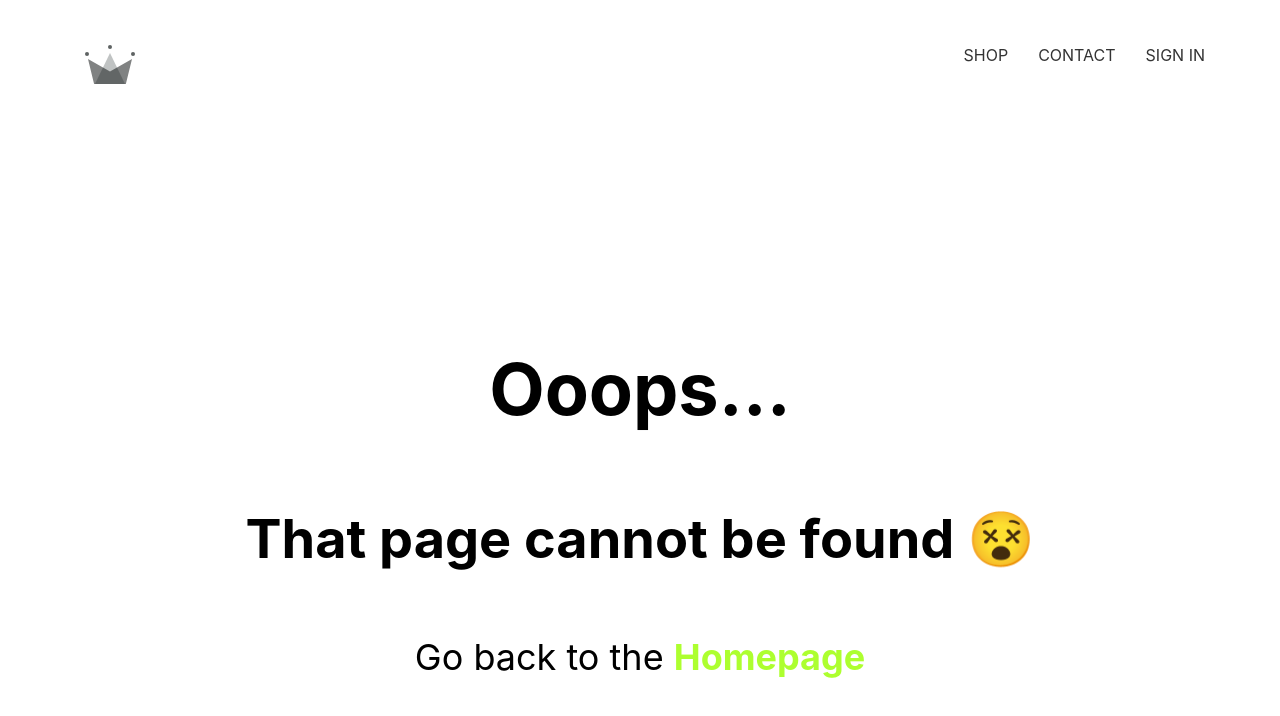
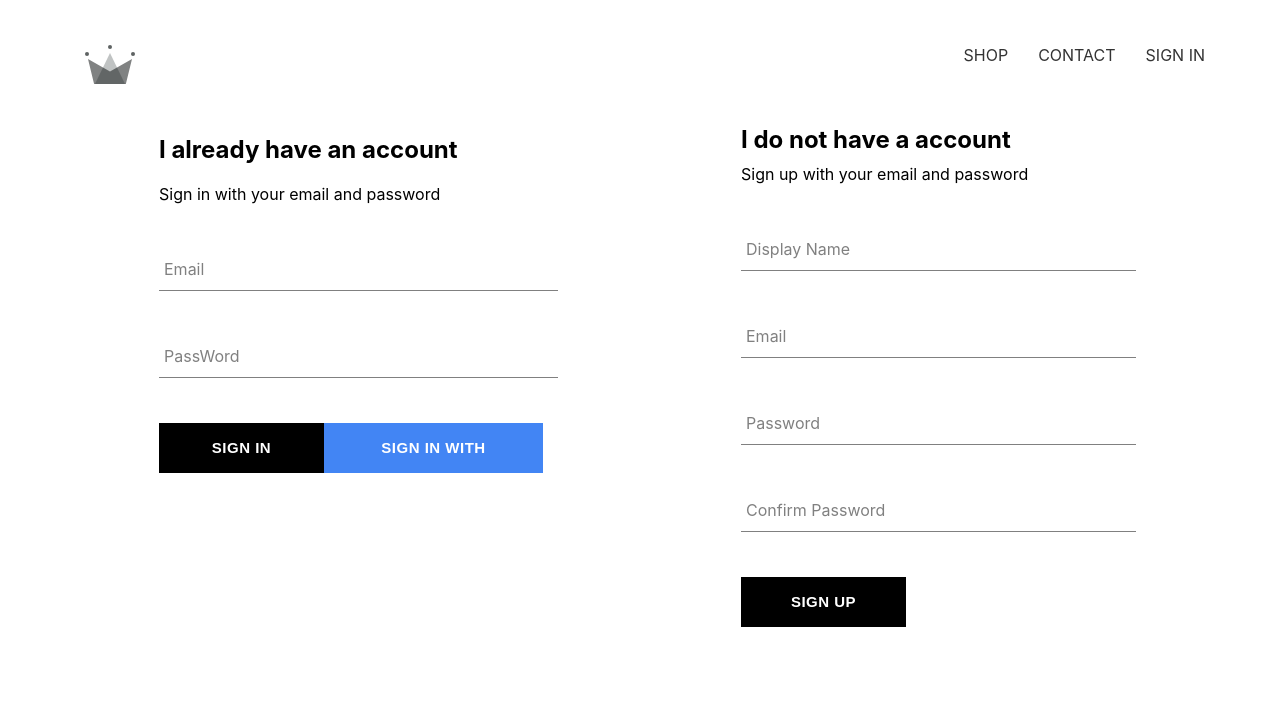
Before and after one commit to HbiHieu/Ecommerce_Shop, a React (Create React App) app: page /signInAndSignUp in a window 1280 px wide. Shown: the top 716 px of the page. Built offline with nearby package versions, Linux system fonts and the light colour scheme; no server answers.

Commit message:
create component SignUp , add feature SignUp and SignIn with email and password

```diff
--- a/src/App.js
+++ b/src/App.js
@@ -6,10 +6,10 @@ import ShopPage from "./pages/ShopPage/ShopPage.component";
 import Homepage from "./pages/HomePage/homepage.component";
 import NoMatch from "./components/Page404/NoMatch.component";
 import Header from './layout/Header/Header';
-import SignIn from './components/SignIn/SignIn.component';
 
 import { auth , handleAddUserToDB } from './firebase/firebase.util';
 import { onAuthStateChanged } from 'firebase/auth';
+import SignInAndSignUp from './pages/SignIn-SignUp/SignInAndSignUp';
 
 function App() {
 
@@ -41,7 +41,7 @@ function App() {
       </Route>
       <Route path="/shop" element={<ShopPage/>}>
       </Route>
-      <Route path="/signIn" element={<SignIn/>}>
+      <Route path="/signInAndSignUp" element={<SignInAndSignUp/>}>
       </Route>
       <Route path="*" element={<NoMatch />}>
       </Route>
--- a/src/components/SignIn/SignIn.component.jsx
+++ b/src/components/SignIn/SignIn.component.jsx
@@ -4,7 +4,8 @@ import "./SignIn.styles.scss";
 
 import FormInput from "../FormInput/FormInput.component";
 import Button from "../Button/Button.component";
-import { signInWithGoogle } from '../../firebase/firebase.util'
+import { signInWithGoogle , auth } from '../../firebase/firebase.util'
+import { signInWithEmailAndPassword } from 'firebase/auth'
 
 class SignIn extends React.Component {
   constructor() {
@@ -22,12 +23,18 @@ class SignIn extends React.Component {
     });
   };
 
-  handleSubmit = (event) => {
+  handleSubmit = async (event) => {
     event.preventDefault();
-    this.setState({
-      email: "",
-      passWord: "",
-    });
+    const { email , passWord } = this.state ;
+    try {
+      await signInWithEmailAndPassword(auth,email,passWord)
+      this.setState({
+        email: "",
+        passWord: "",
+      });
+    } catch (error) {
+      console.log(error.message) ;
+    }
   };
 
   render() {
--- /dev/null
+++ b/src/components/SignUp/SignUp.component.jsx
@@ -0,0 +1,98 @@
+import React from "react";
+
+import FormInput from "../FormInput/FormInput.component";
+import Button from "../Button/Button.component";
+
+import { auth, handleAddUserToDB } from "../../firebase/firebase.util";
+import { createUserWithEmailAndPassword } from "firebase/auth";
+
+import "./SignUp.styles.scss";
+
+class SignUp extends React.Component {
+  constructor() {
+    super();
+
+    this.state = {
+      displayName: "",
+      email: "",
+      password: "",
+      confirmPassword: "",
+    };
+  }
+
+  handleSubmit = async (event) => {
+    event.preventDefault();
+
+    const { displayName, email, password, confirmPassword } = this.state;
+
+    if (password !== confirmPassword) {
+      alert("passwords don't match");
+      return;
+    }
+    try {
+      const userCredential = await createUserWithEmailAndPassword(
+        auth,
+        email,
+        password
+      );
+      const user = userCredential.user;
+      user.displayName = displayName;
+      handleAddUserToDB(user);
+    } catch (error) {
+        console.log( error.message)
+    }
+  };
+
+  handleChange = (event) => {
+    const { name, value } = event.target;
+
+    this.setState({ [name]: value });
+  };
+
+  render() {
+    const { displayName, email, password, confirmPassword } = this.state;
+    return (
+      <div className="sign-up">
+        <h2 className="title">I do not have a account</h2>
+        <span>Sign up with your email and password</span>
+        <form className="sign-up-form" onSubmit={this.handleSubmit}>
+          <FormInput
+            type="text"
+            name="displayName"
+            value={displayName}
+            onChange={this.handleChange}
+            label="Display Name"
+            required
+          />
+          <FormInput
+            type="email"
+            name="email"
+            value={email}
+            onChange={this.handleChange}
+            label="Email"
+            required
+          />
+          <FormInput
+            type="password"
+            name="password"
+            value={password}
+            onChange={this.handleChange}
+            label="Password"
+            required
+          />
+          <FormInput
+            type="password"
+            name="confirmPassword"
+            value={confirmPassword}
+            onChange={this.handleChange}
+            label="Confirm Password"
+            required
+          />
+          <Button type="submit">SIGN UP</Button>
+        </form>
+      </div>
+    );
+  }
+}
+
+export default SignUp;
--- /dev/null
+++ b/src/components/SignUp/SignUp.styles.scss
@@ -0,0 +1,9 @@
+.sign-up {
+    display: flex;
+    flex-direction: column;
+    width: 380px;
+
+    .title {
+      margin: 10px 0;
+    }
+  }
--- a/src/layout/Header/Header.jsx
+++ b/src/layout/Header/Header.jsx
@@ -35,7 +35,7 @@ const Header = ({isLogin}) => {
         onClick={ handleSignOut }
         >SIGN OUT</div>
         :
-        <Link className='option' to='signIn'>SIGN IN</Link>
+        <Link className='option' to='/signInAndSignUp'>SIGN IN</Link>
       }
     </div>
   </div>
--- a/src/pages/SignIn-SignUp/SignInAndSignUp.jsx
+++ b/src/pages/SignIn-SignUp/SignInAndSignUp.jsx
@@ -1,10 +1,14 @@
 import React from 'react'
 import SignIn from '../../components/SignIn/SignIn.component'
+import SignUp from '../../components/SignUp/SignUp.component'
+
+import './SignInAndSignUp.styles.scss'
 
 export default function SignInAndSignUp() {
   return (
     <div className='sign-in-and-sign-up'>
         <SignIn/>
+        <SignUp/>
     </div>
   )
 }
--- a/src/pages/SignIn-SignUp/SignInAndSignUp.styles.scss
+++ b/src/pages/SignIn-SignUp/SignInAndSignUp.styles.scss
@@ -0,0 +1,4 @@
+.sign-in-and-sign-up {
+    display: flex;
+    justify-content: space-around;
+}
```
